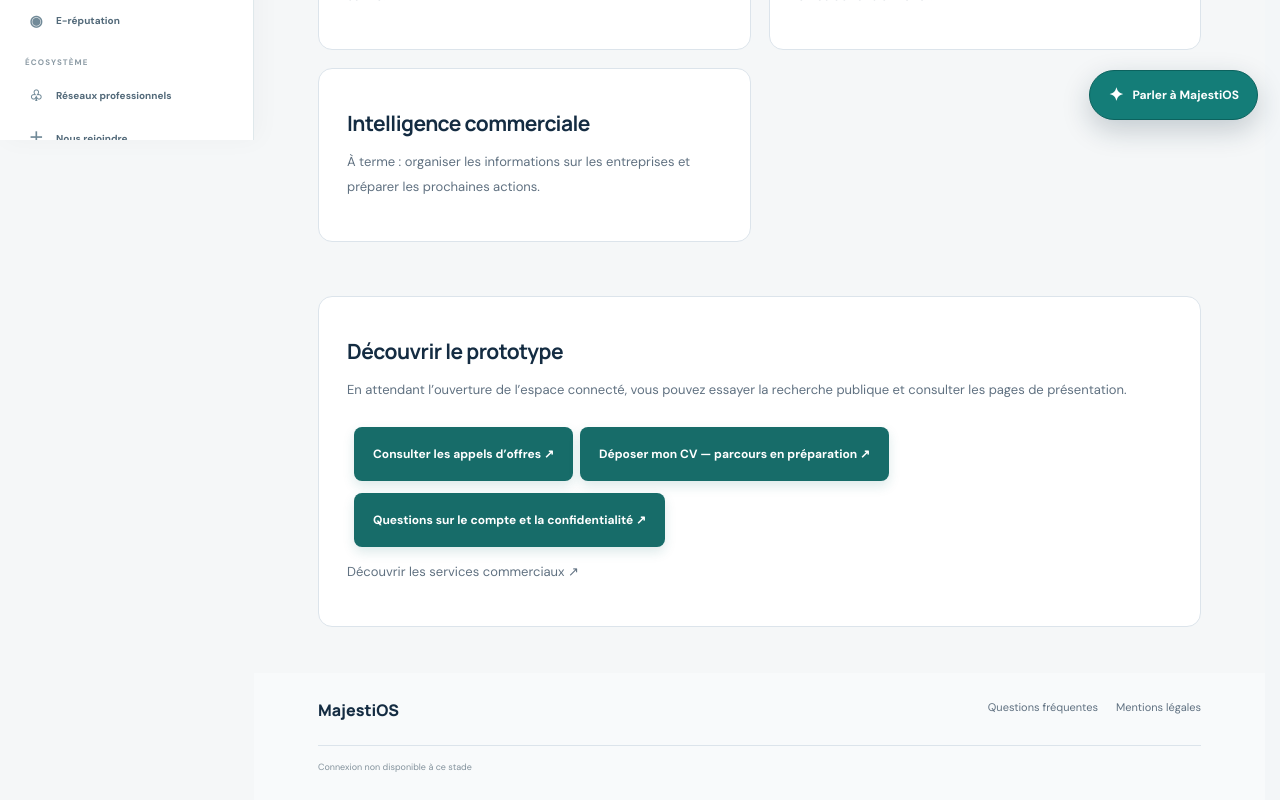
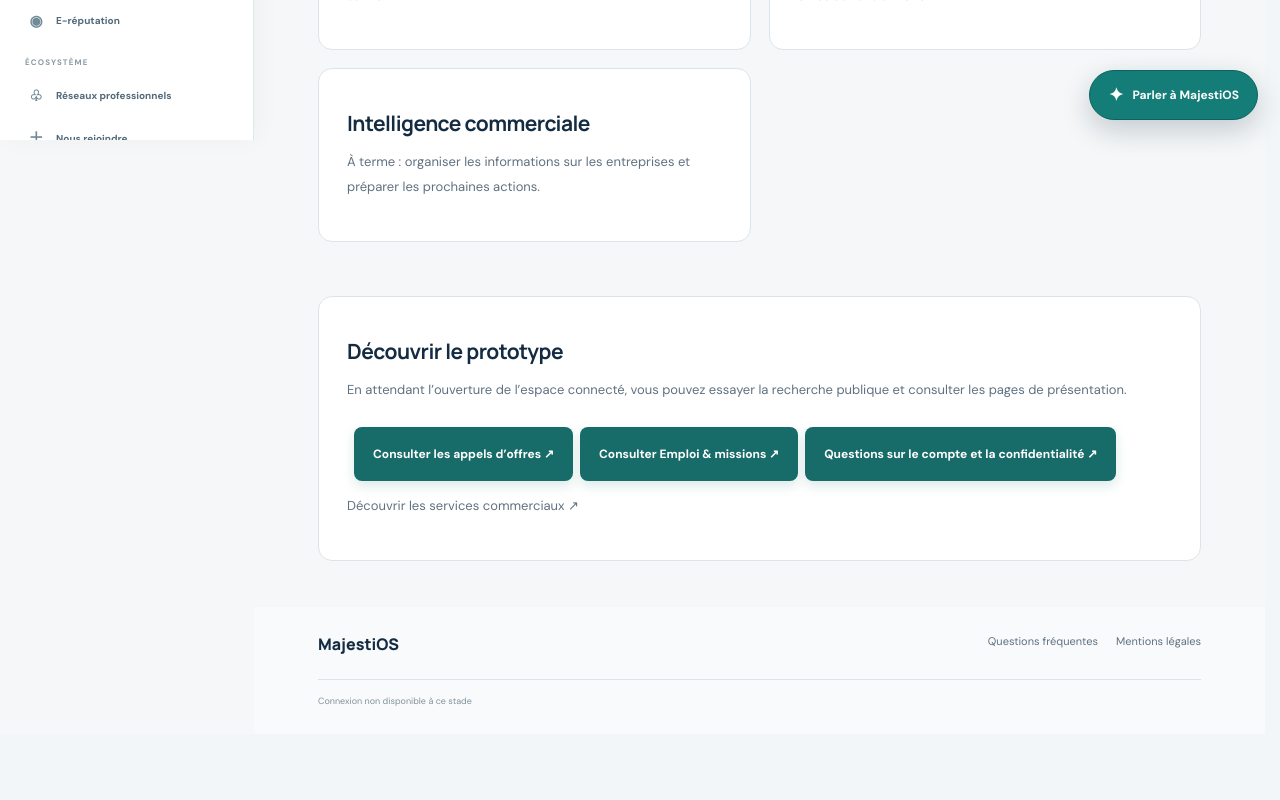
Before and after one commit to Chexpeer/Majestios, a Next.js app: page /espace-professionnel in a window 1280 px wide. Shown: the part 660-1460 px from the top of the page. After the commit the page ends 1394 px from the top, so only its background shows below. Built offline with nearby package versions, Linux system fonts and the light colour scheme.

Commit message:
fix(navigation): align employment link with actual destination

```diff
--- a/src/app/espace-professionnel/page.tsx
+++ b/src/app/espace-professionnel/page.tsx
@@ -47,7 +47,7 @@ export default function Page() {
     <section className="concept-principles">
       <h2>Découvrir le prototype</h2><p>En attendant l’ouverture de l’espace connecté, vous pouvez essayer la recherche publique et consulter les pages de présentation.</p>
       <Link className="search-submit concept-cta" href="/appels-offres-publics">Consulter les appels d’offres ↗</Link>
-      <Link className="search-submit concept-cta" href="/offres-emploi?intention=cv">Déposer mon CV — parcours en préparation ↗</Link>
+      <Link className="search-submit concept-cta" href="/offres-emploi">Consulter Emploi & missions ↗</Link>
       <Link className="search-submit concept-cta" href="/faq#compte">Questions sur le compte et la confidentialité ↗</Link>
       <p><Link href="/developpement-commercial">Découvrir les services commerciaux ↗</Link></p>
     </section>
```
